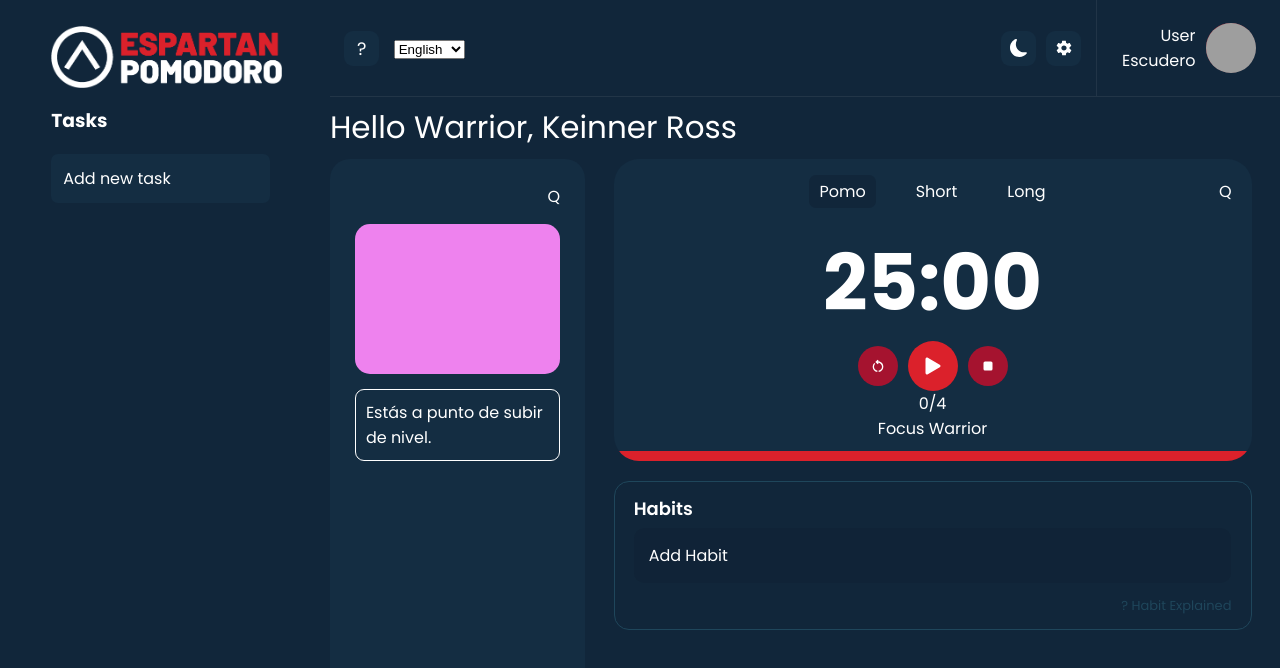
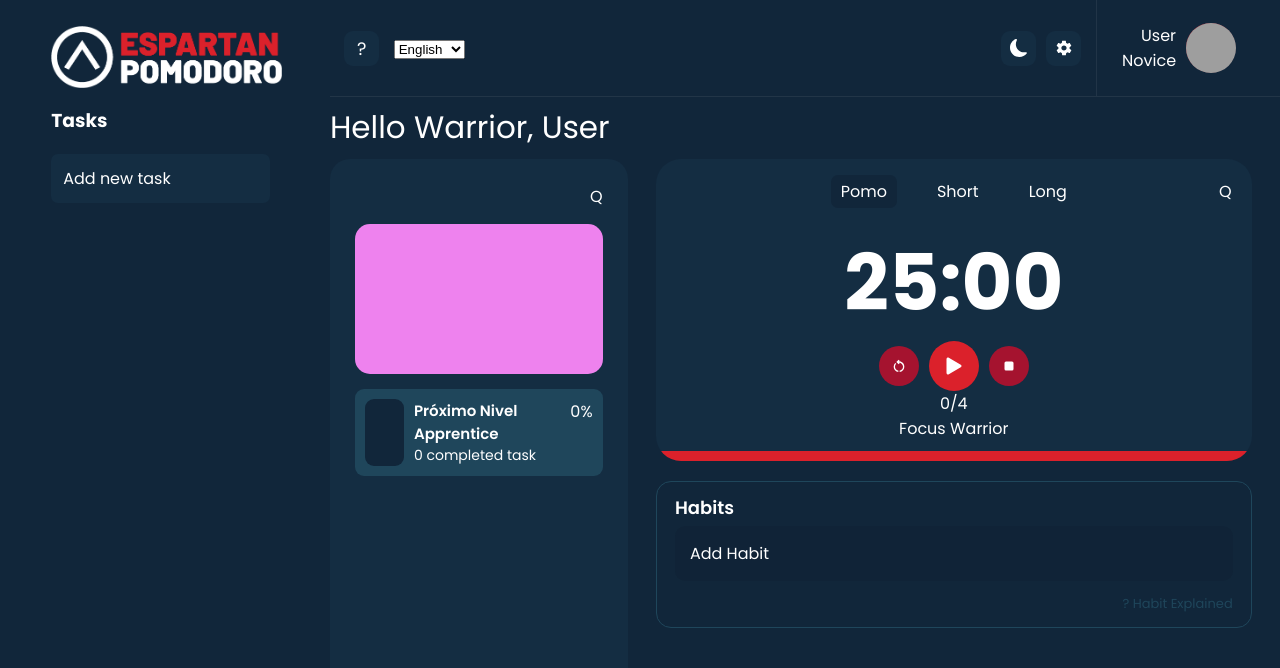
Before and after one commit to Keinnerross/espartan-pomodoro-app, a React (Create React App) app: page / in a window 1280 px wide. Shown: the top 668 px of the page. Built offline with nearby package versions, Linux system fonts and the light colour scheme; grey boxes are pictures that could not be loaded.

Commit message:
level and menu updates

```diff
--- a/src/Components/context/store.js
+++ b/src/Components/context/store.js
@@ -11,7 +11,20 @@ export const Provider = ({ children }) => {
   const [isActive, setIsActive] = useState(false);
   const [toggleSetting, setToggleSetting] = useState(false);
   const [cyclePomo, setCyclePomo] = useState(0);
-  const [modalWindow, setModalWindows] = useState(false);
+  const [completedTask, setCompletedTask] = useState(0);
+  const [allLevels, setAllLevels] = useState([
+    "Novice",
+    "Apprentice",
+    "Light Infantry",
+    "Hoplite Warrior",
+  ]);
+  const [currentLevel, setCurrentLevel] = useState(0);
+  const [levelPercentage, setLevelPercentage] = useState(0);
+  const [userPicture, setUserPicture] = useState(null);
+  const [userLogin, setUserLogin] = useState({
+    userName: "User",
+    password: 123,
+  });
   return (
     <context.Provider
       value={{
@@ -31,8 +44,18 @@ export const Provider = ({ children }) => {
         setToggleSetting,
         cyclePomo,
         setCyclePomo,
-        modalWindow,
-        setModalWindows,
+        completedTask,
+        setCompletedTask,
+        allLevels,
+        setAllLevels,
+        currentLevel,
+        setCurrentLevel,
+        levelPercentage,
+        setLevelPercentage,
+        userPicture,
+        setUserPicture,
+        userLogin,
+        setUserLogin,
       }}
     >
       {children}
--- a/src/Components/header/user/userHeader.jsx
+++ b/src/Components/header/user/userHeader.jsx
@@ -1,15 +1,15 @@
-import React, { useState } from "react";
+import React, { useState, useContext } from "react";
 import UserMenu from "./userMenu";
 import "../../../stylesheets/header/user/userHeader.css";
+import { context } from "../../context/store";
 
 const UserHeader = () => {
   const [userMenuOpen, setUserMenuOpen] = useState(false);
   const [loggedIn, setLoggedIn] = useState(false);
-  const [userLogin, setUserLogin] = useState({
-    userName: "User",
-    password: 123,
-  });
-  const [userPicture, setUserPicture] = useState(null);
+  const { userPicture } = useContext(context);
+  const {userLogin, setUserLogin} = useContext(context);
+  const { currentLevel } = useContext(context);
+  const { allLevels } = useContext(context);
 
   const userJoin = (userData) => {
     setUserLogin({
@@ -18,16 +18,6 @@ const UserHeader = () => {
     });
     setLoggedIn(true);
     setUserMenuOpen(!userMenuOpen);
-  };
-
-  const changePicture = (e) => {
-    const file = e.target.files[0];
-    const reader = new FileReader();
-    reader.readAsDataURL(file);
-    console.log(reader);
-    reader.onloadend = () => {
-      setUserPicture(reader.result);
-    };
   };
 
   return (
@@ -39,7 +29,7 @@ const UserHeader = () => {
         }}
       >
         <span>{userLogin.userName}</span>
-        <span>Escudero</span>
+        <span>{allLevels[currentLevel]}</span>
       </div>
 
       <picture className="profile-picture-container">
@@ -49,12 +39,6 @@ const UserHeader = () => {
             style={{ background: `url(${userPicture}) center center/cover` }}
           ></div>
         </label>
-        <input
-          id="input-user-picture"
-          type="file"
-          name="archivo"
-          onChange={changePicture}
-        />
       </picture>
       <UserMenu
         onSubmit={userJoin}
--- a/src/Components/header/user/userMenu.jsx
+++ b/src/Components/header/user/userMenu.jsx
@@ -1,10 +1,21 @@
-import { useState } from "react";
+import React, { useState, useContext } from "react";
+import { context } from "../../context/store";
 import "../../../stylesheets/header/user/userMenu.css";
 
 const UserMenu = ({ onSubmit, toggle, loggedIn }) => {
   const [userName, setUserName] = useState("");
   const [userPassword, setUserPassword] = useState("Escudero");
+  const { setUserPicture } = useContext(context);
 
+  const changePicture = (e) => {
+    const file = e.target.files[0];
+    const reader = new FileReader();
+    reader.readAsDataURL(file);
+    console.log(reader);
+    reader.onloadend = () => {
+      setUserPicture(reader.result);
+    };
+  };
   const sendUser = (e) => {
     e.preventDefault();
 
@@ -19,10 +30,17 @@ const UserMenu = ({ onSubmit, toggle, loggedIn }) => {
     <div className={`user-menu-container ${toggle}`}>
       {loggedIn ? (
         <div className="user-settings">
-          <div className="">
-            <p>Signed in as</p>
-            <span>{userName}</span>
-          </div>
+          <span className="title-name-menu">Signed in as</span>
+          <span>{userName}</span>
+          <label>
+            Change Picture
+            <input
+              id="input-user-picture"
+              type="file"
+              name="archivo"
+              onChange={changePicture}
+            />
+          </label>
           <span>Sign out</span>
         </div>
       ) : (
--- a/src/Components/levels/levelNotice.jsx
+++ b/src/Components/levels/levelNotice.jsx
@@ -1,10 +1,29 @@
+import React, { useContext } from "react";
+import { context } from "../context/store";
 import "../../stylesheets/levels/levelNotice.css";
 const LevelNotice = () => {
-    return(
-        <div className="level-notice-container">
-            Estás a punto de subir de nivel.
+  const { currentLevel } = useContext(context);
+  const { allLevels } = useContext(context);
+  const { levelPercentage } = useContext(context);
+  const { completedTask } = useContext(context);
+
+  return (
+    <div className="level-notice-container">
+      <div className="next-level-img"></div>
+
+      <div className="level-notice-section">
+        <div className="info-level-container">
+          <div className="level-info">
+            Próximo Nivel {allLevels[currentLevel + 1]}
+          </div>
+          <div className="level-percentage">{levelPercentage}%</div>
         </div>
-    )
+        <div className="completed-task-container">
+          {completedTask} completed task
+        </div>
+      </div>
+    </div>
+  );
 };
 
 export default LevelNotice;
--- a/src/Components/mainTemplate.jsx
+++ b/src/Components/mainTemplate.jsx
@@ -1,3 +1,5 @@
+import React, { useContext } from "react";
+import { context } from "./context/store";
 import "../stylesheets/mainTemplate.css";
 import Logo from "./logo";
 import HeaderTemplate from "./header/headerTemplate";
@@ -6,7 +8,10 @@ import SettingPomodoro from "../Components/pomodoro/settingPomodoro";
 import TaskView from "./tasks/taskView";
 import HabitsView from "./habits/habitsView";
 import ViewLevel from "./levels/viewLevel";
+
 const MainTemplate = () => {
+  const { userLogin } = useContext(context);
+
   return (
     <div className="all-container">
       {/* Configure modal menus */}
@@ -20,10 +25,10 @@ const MainTemplate = () => {
           <HeaderTemplate></HeaderTemplate>
         </header>
         <div className="body-app">
-          <div className="title-greeting">Hello Warrior, Keinner Ross</div>
+          <div className="title-greeting">Hello Warrior, {userLogin.userName}</div>
           <div className="content-body-app-container">
             <div className="record-missions-container">
-              <ViewLevel/>
+              <ViewLevel />
             </div>
             <div className="pomo-habits-container">
               <div className="pomo-container">
--- a/src/Components/pomodoro/settingPomodoro.jsx
+++ b/src/Components/pomodoro/settingPomodoro.jsx
@@ -38,6 +38,7 @@ const SettingPomodoro = () => {
           <div className="value-pomos">
             <label>Pomodoro</label>
             <input
+              type="number"
               defaultValue={pomoSetting}
               onChange={(e) => {
                 setInputValue({ ...inputValue, pomodoro: e.target.value });
--- a/src/stylesheets/header/user/userMenu.css
+++ b/src/stylesheets/header/user/userMenu.css
@@ -1,4 +1,4 @@
-.user-menu-container{
+.user-menu-container {
   width: 200px;
   position: absolute;
   top: 13.5%;
@@ -7,7 +7,7 @@
   padding: 12px 12px 24px 12px;
 }
 
-.join-user-container{
+.join-user-container {
   display: flex;
   flex-direction: column;
   gap: 5px;
@@ -15,25 +15,45 @@
   font-size: 14px;
 }
 
-.join-user-container::before{
+.join-user-container::before {
   content: "Join or Register";
   font-size: 20px;
   font-weight: 500;
 }
 
-.join-user-container input{
+.join-user-container input {
   outline: none;
-    background-color:  rgb(235, 235, 235);
+  background-color: rgb(235, 235, 235);
   border: 0;
   border-radius: 7px;
   padding: 5px;
   font-family: poppins;
 }
 
-.disable{
+.disable {
   display: none;
 }
 
-.user-settings{
-    color: black;
+.user-settings {
+  color: rgb(46, 46, 46);
+  display: flex;
+  flex-direction: column;
 }
+.title-name-menu{
+    font-weight: 600;
+}
+
+.user-settings span {
+  cursor: pointer;
+}
+
+.user-settings label {
+  cursor: pointer;
+}
+
+.user-settings label:hover {
+  color: var(--lightBlue);
+}
+.user-settings span:hover {
+  color: var(--lightBlue);
+}
--- a/src/stylesheets/levels/levelNotice.css
+++ b/src/stylesheets/levels/levelNotice.css
@@ -1,5 +1,27 @@
-.level-notice-container{
-    border: 1px solid white;
-    border-radius: 9px;
-    padding: 10px;
+.level-notice-container {
+  border-radius: 9px;
+  padding: 10px;
+  background-color: var(--lightBlue);
+  display: flex;
 }
+
+.info-level-container {
+  display: flex;
+}
+
+.next-level-img {
+  width: 50px;
+  background-color: var(--bodyBlue);
+  border-radius: 9px;
+  margin-right: 10px;
+}
+.level-info {
+  font-weight: 600;
+  font-size: 15px;
+}
+.completed-task-container{
+    font-size: 14px;
+}
+.level-percentage {
+  margin-left: 15px;
+}
--- a/src/stylesheets/mainTemplate.css
+++ b/src/stylesheets/mainTemplate.css
@@ -44,7 +44,7 @@ header {
 }
 
 .record-missions-container {
-  width: 40%;
+  width: 50%;
   background-color: var(--secundary);
   border-radius: 20px;
 }
```
Lines whose indentation alone changed are shown as unchanged.
